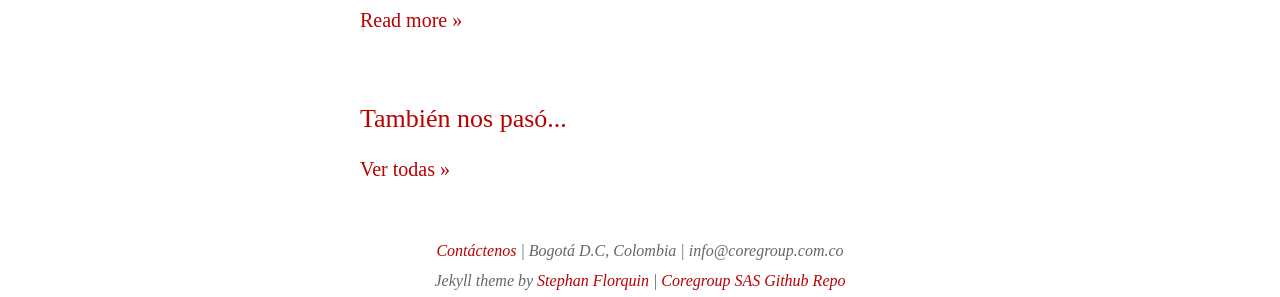
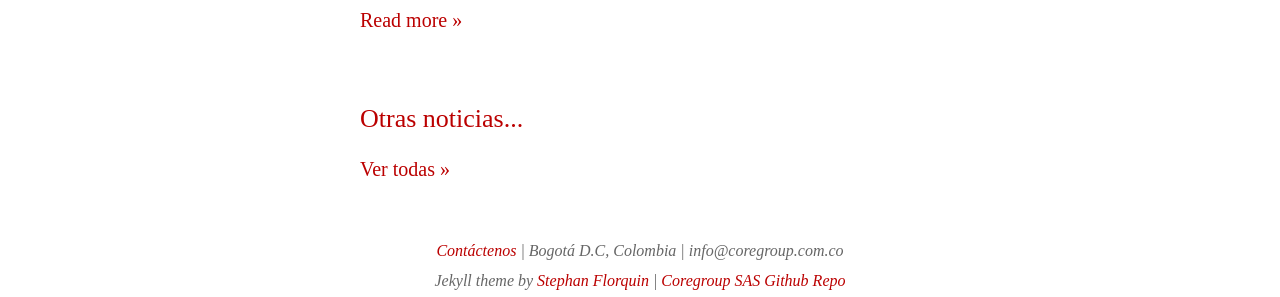
Before and after one commit to coregroupco/coregroupco.github.io, a Jekyll site: the page built from index.html, in a window 1280 px wide and 1340 px high. Shown: the part 1040-1337 px from the top of the window. Built offline with Jekyll 4.4.1, drawn with Linux system fonts in a browser that asks for light colours; nearby versions of some CDN libraries; some web fonts are replaced.

Commit message:
small fix

```diff
--- a/index.html
+++ b/index.html
@@ -19,7 +19,7 @@ title: Home
 	</div>
 
 	<div id="posts">
-		<h3>También nos pasó...</h3>
+		<h3>Otras noticias...</h3>
 
 		<dl>
 		  {% for post in site.posts offset: site.theme.homepage_featured limit: site.theme.homepage_posts %}
```
Also changed, not shown: 1 other file.
